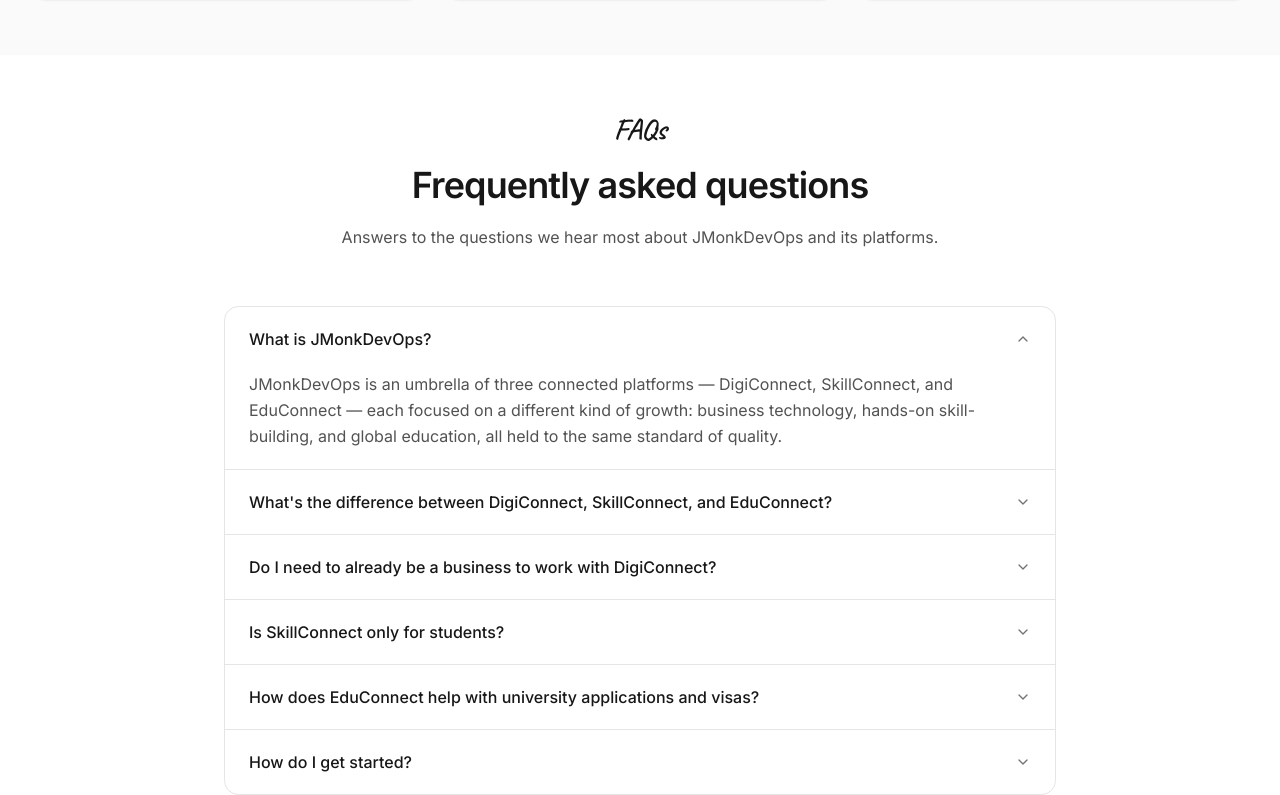
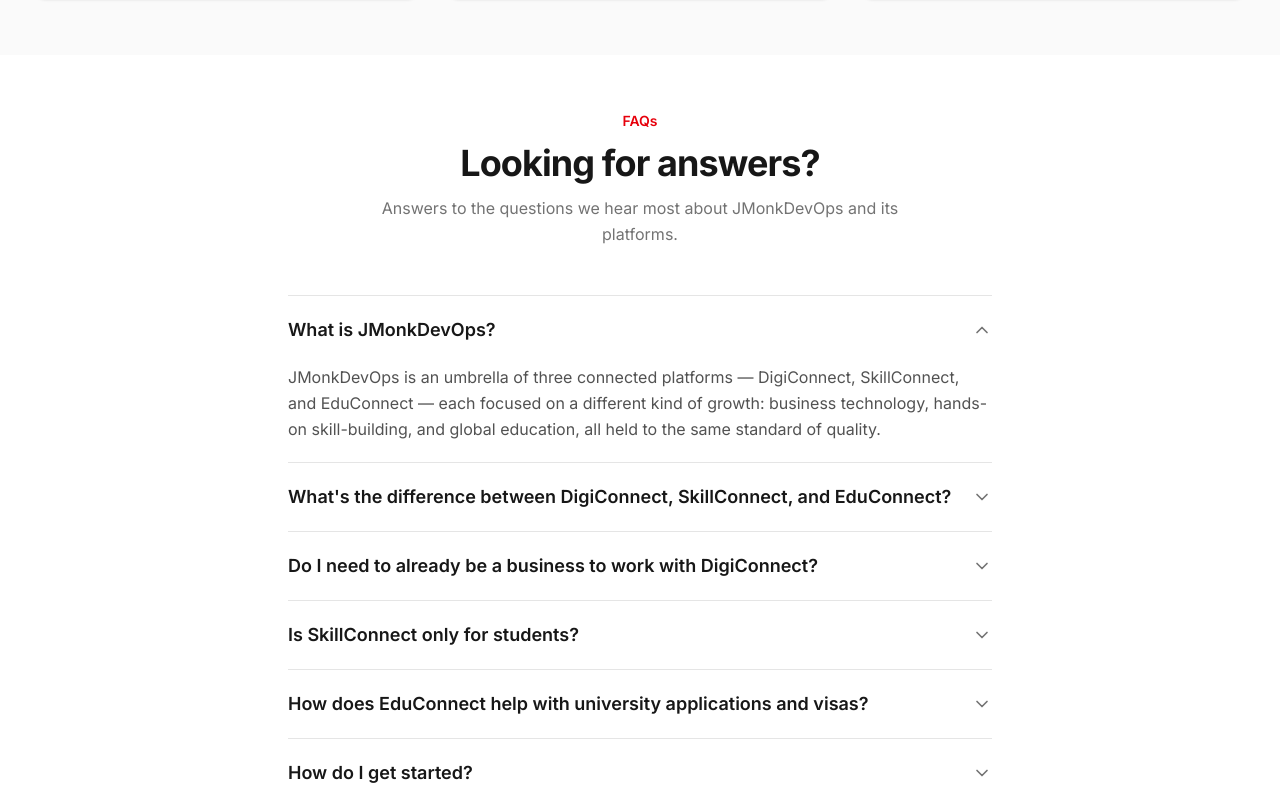
Before and after one commit to LeelaMohan217/J-Monk-Devops, a React (Vite) app: page / in a window 1280 px wide. Shown: the part 2085-2880 px from the top of the page. Built offline with nearby package versions, Linux system fonts and the light colour scheme.

Commit message:
Restyle FAQ section to match centered heading + plain divider-list design
Swaps the shared SectionHeading/bordered-box look for a centered small
eyebrow, bold large heading, and a simple top-divided question list.

```diff
--- a/src/pages/home/FAQSection.jsx
+++ b/src/pages/home/FAQSection.jsx
@@ -3,26 +3,36 @@
 import { ChevronDown } from "lucide-react";
 import { fadeIn, stagger } from "../../shared/variants";
 import { faqs } from "./data";
-import SectionHeading from "./SectionHeading";
 
 const FAQSection = () => {
   const [openIndex, setOpenIndex] = useState(0);
 
   return (
     <section className="bg-white py-10 md:py-14">
-      <div className="max-w-4xl mx-auto px-6 md:px-8 flex flex-col gap-14">
-        <SectionHeading
-          eyebrow="FAQs"
-          title="Frequently asked questions"
-          description="Answers to the questions we hear most about JMonkDevOps and its platforms."
-        />
+      <div className="max-w-3xl mx-auto px-6 md:px-8 flex flex-col gap-12">
+        <motion.div
+          variants={fadeIn("up", 0.1)}
+          initial="hidden"
+          whileInView="show"
+          viewport={{ once: true, amount: 0.5 }}
+          className="flex flex-col items-center text-center gap-3"
+        >
+          <span className="text-sm font-semibold text-red-600">FAQs</span>
+          <h2 className="text-3xl md:text-4xl font-bold tracking-tight text-neutral-900">
+            Looking for answers?
+          </h2>
+          <p className="max-w-xl text-sm md:text-base text-neutral-500 leading-relaxed">
+            Answers to the questions we hear most about JMonkDevOps and its
+            platforms.
+          </p>
+        </motion.div>
 
         <motion.div
           variants={stagger}
           initial="hidden"
           whileInView="show"
           viewport={{ once: true, amount: 0.2 }}
-          className="flex flex-col divide-y divide-neutral-200 rounded-2xl border border-neutral-200"
+          className="flex flex-col divide-y divide-neutral-200 border-t border-neutral-200"
         >
           {faqs.map((faq, index) => {
             const isOpen = openIndex === index;
@@ -32,9 +42,9 @@
                   type="button"
                   onClick={() => setOpenIndex(isOpen ? null : index)}
                   aria-expanded={isOpen}
-                  className="flex w-full items-center justify-between gap-4 px-6 py-5 text-left"
+                  className="flex w-full items-center justify-between gap-4 py-5 text-left"
                 >
-                  <span className="text-sm md:text-base font-medium text-neutral-900">
+                  <span className="text-base md:text-lg font-semibold text-neutral-900">
                     {faq.question}
                   </span>
                   <motion.span
@@ -43,7 +53,7 @@
                     transition={{ duration: 0.25, ease: "easeInOut" }}
                     className="shrink-0"
                   >
-                    <ChevronDown className="w-4 h-4 text-neutral-500" />
+                    <ChevronDown className="w-5 h-5 text-neutral-500" />
                   </motion.span>
                 </button>
 
@@ -56,7 +66,7 @@
                       transition={{ duration: 0.3, ease: [0.16, 1, 0.3, 1] }}
                       className="overflow-hidden"
                     >
-                      <p className="px-6 pb-5 text-sm md:text-base leading-relaxed text-neutral-600">
+                      <p className="pb-5 text-sm md:text-base leading-relaxed text-neutral-600">
                         {faq.answer}
                       </p>
                     </motion.div>
```
